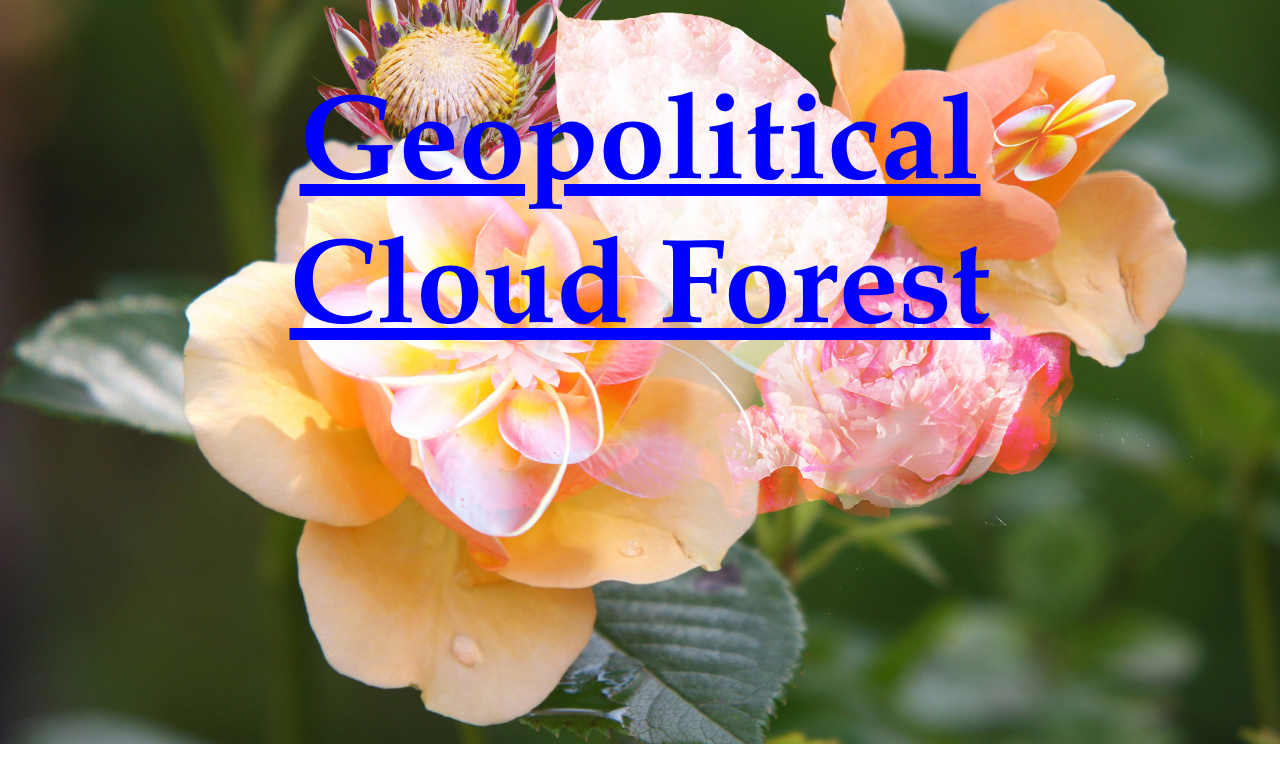
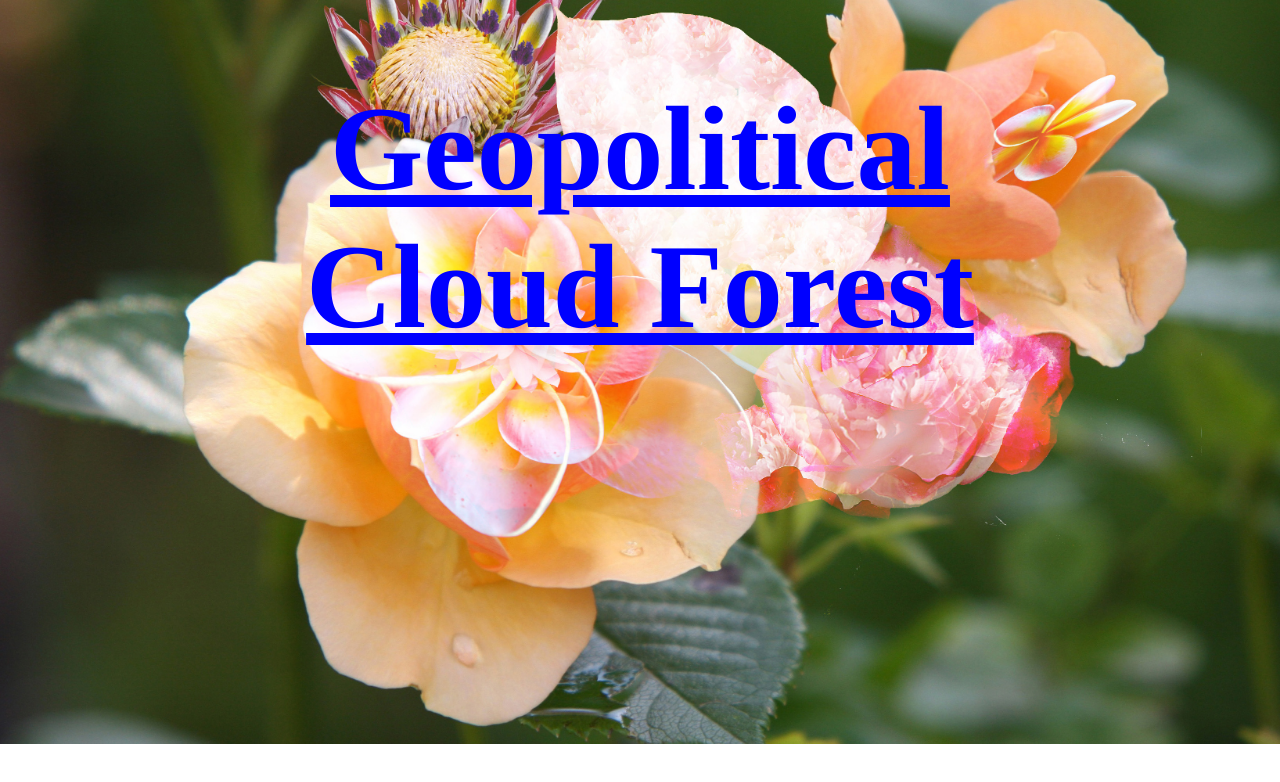
Before and after one commit to ereagan/debranding, a plain HTML site: page projects/geocloudforest/index.html in a window 1280 px wide. Drawn offline with Linux system fonts and the light colour scheme.

Commit message:
font test

```diff
--- a/projects/geocloudforest/css/main.css
+++ b/projects/geocloudforest/css/main.css
@@ -1,5 +1,5 @@
 #download {
-  font-family: Garamond;
+  font-family: Times;
   font-weight: bold;
   width: 75%; /* download div is 75% of the window*/
   margin: auto; /* margin auto will most of the time and center */
```
